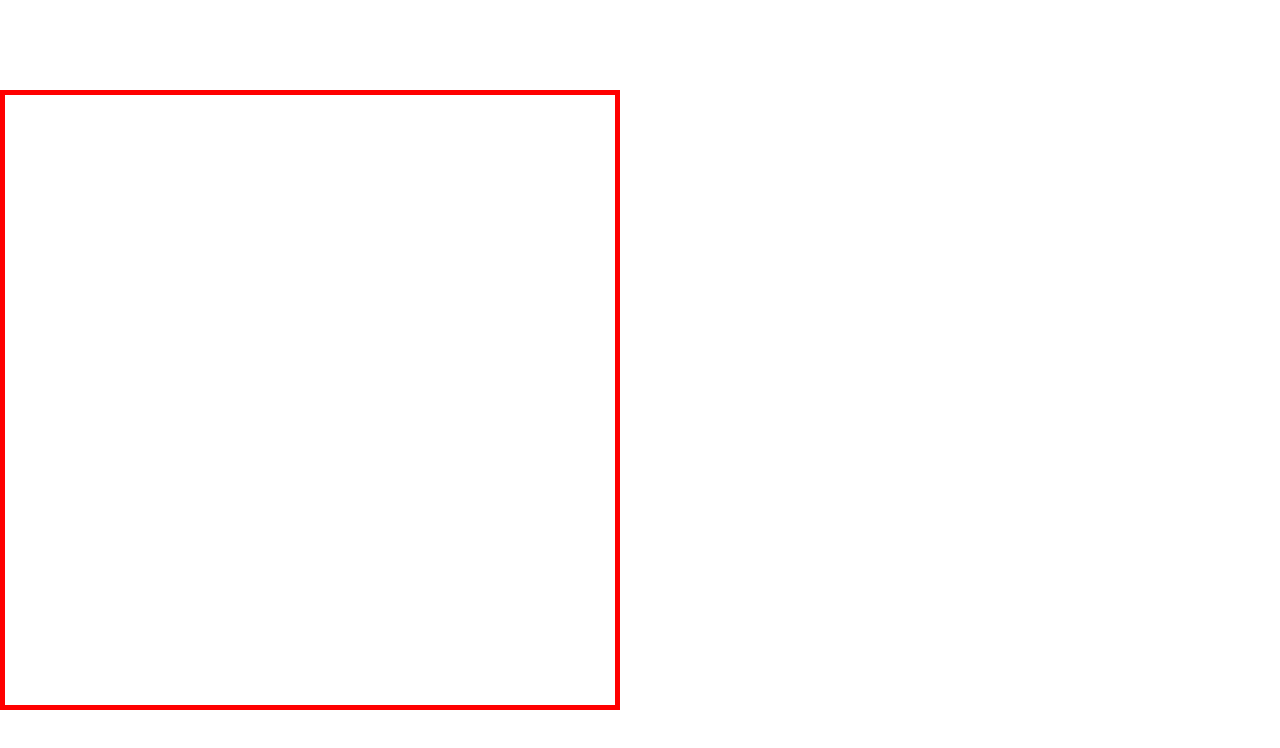
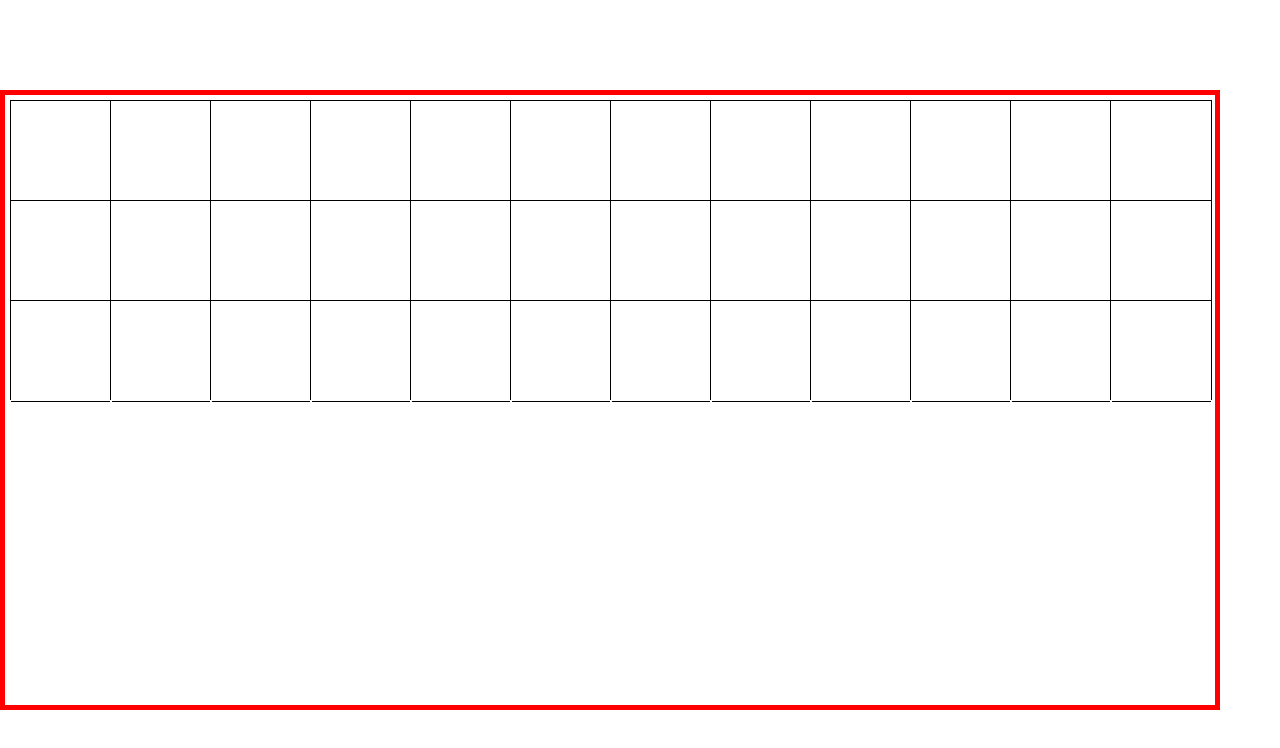
Before and after one commit to redgsenal/games-of-the-general, a React (Vite) app: page / in a window 1280 px wide. Shown: the top 748 px of the page. Built offline with nearby package versions, Linux system fonts and the light colour scheme.

Commit message:
update board squares

```diff
--- a/src/assets/styles/board.css
+++ b/src/assets/styles/board.css
@@ -1,9 +1,27 @@
 .game-board{
     border: 5px solid red;
     padding: 5px;
-    min-width: 600px;
-    min-height: 600px;
-    display: block;
+    width: 1200px;
+    height: 600px;
     margin: auto;
+}
 
+.piece-square{
+    width: 100px;
+    height: 100px;
+    float:left;
 }
+
+.piece-square .bg-black{
+    background-color: #0000;
+    width: 100%;
+    height: 100%;
+    border: 1px solid white;
+}
+
+.piece-square .bg-white{
+    background-color: #ffff;
+    width: 100%;
+    height: 100%;
+    border: 1px solid black;
+}
--- a/src/components/Board.tsx
+++ b/src/components/Board.tsx
@@ -7,10 +7,9 @@ const Board = () => {
 
   // build the 8 x 9 squares on the board
   // start from bottom left to top right (a1...i8)
-  let index = 0;
+  let index = ROWS * COLS;
   for (let r = 0; r < ROWS; r++) {
-    for (let c = 0; c < COLS; c++) {
-      index++;
+    for (let c = COLS; c > 0; c--) {
       let row = r + 1;
       let col = c + 1;
       let position = { x: row, y: col };
@@ -27,7 +26,7 @@ const Board = () => {
       // console.log("letter:", letter);
       const squareItem = {
         id: id,
-        index: index,
+        index: index--,
         position: position,
         color: color,
         border: "white",
@@ -37,7 +36,7 @@ const Board = () => {
       };
       const square = <Square {...squareItem} />;
       SQUARES.push(
-        <div className="game-square" key={`${id}`}>
+        <div className="piece-square" key={`${id}`}>
           {square}
         </div>
       );
--- a/src/components/Square.tsx
+++ b/src/components/Square.tsx
@@ -1,7 +1,19 @@
 import { SquareProps } from "../interfaces/SquareProps";
 
 const Square = (squareProps: SquareProps) => {
-  return <>{console.log("square:", squareProps)}</>;
+  const bgColor = "bg-" + squareProps.color;
+  return (
+    <>
+      {console.log("square:", squareProps)}
+      <div
+        className={bgColor}
+        data-index={squareProps.index}
+        data-x={squareProps.position.x}
+        data-y={squareProps.position.y}
+        data-id={squareProps.id}
+      ></div>
+    </>
+  );
 };
 
 export default Square;
```
